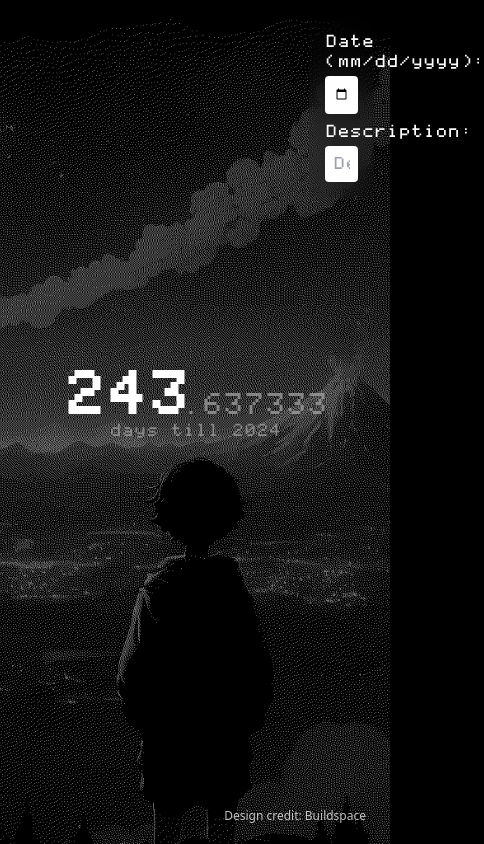
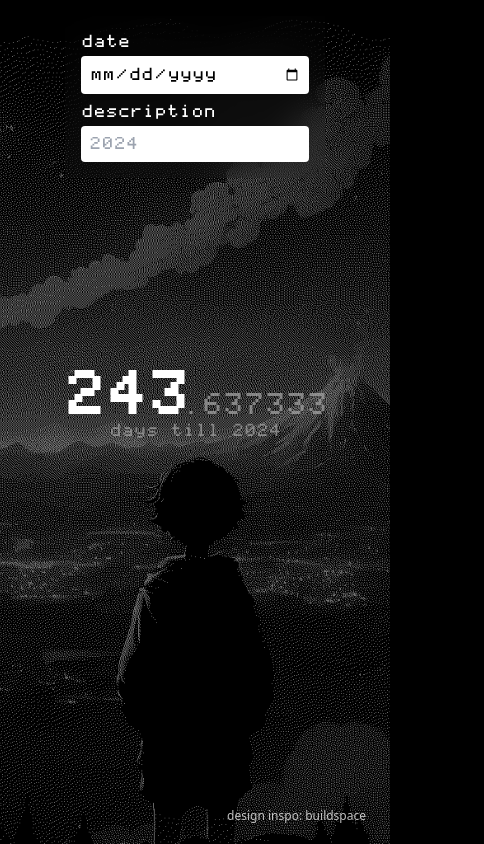
Before and after one commit to ishan0102/countdowns, a Next.js app: page / in a window 390 px wide. Shown: the whole page, 484 px wide, since content can reach past the window. Built offline with nearby package versions, Linux system fonts and the light colour scheme.

Commit message:
Make form mobile friendly

```diff
--- a/src/components/Countdown/index.js
+++ b/src/components/Countdown/index.js
@@ -37,6 +37,14 @@ export function Countdown() {
   }, [date]);
 
   const handleDateChange = (e) => {
+    const inputDate = new Date(e.target.value);
+    const year = inputDate.getFullYear();
+
+    // Check if year is more than 4 digits
+    if (year > 9999 || year < 0) {
+      return;
+    }
+
     setDate(e.target.value);
     localStorage.setItem('date', e.target.value);
   };
@@ -55,14 +63,14 @@ export function Countdown() {
 
   return (
     <div className="flex flex-col items-center justify-center h-screen bg-no-repeat bg-center bg-cover relative" style={{ backgroundImage: "url('/static/img/bg.png')" }}>
-      <div className=" w-1/6 p-4 absolute top-4 right-4 backdrop-filter backdrop-blur-lg">
+      <div className="w-2/3 md:w-1/6 p-4 absolute top-4 md:top-4 md:right-4 backdrop-filter backdrop-blur-lg">
         <label className="block text-white text-sm font-apple2mono">
-          Date (mm/dd/yyyy):
+          date
           <input type="date" value={date} onChange={handleDateChange} className="mt-1 w-full p-2 rounded text-black font-apple2mono" />
         </label>
         <label className="block text-white text-sm font-apple2mono mt-2">
-          Description:
-          <input type="text" placeholder="Description" value={desc} onChange={handleDescChange} className="mt-1 w-full p-2 rounded text-black font-apple2mono" />
+          description
+          <input type="text" placeholder={(new Date().getFullYear() + 1)} value={desc} onChange={handleDescChange} className="mt-1 w-full p-2 rounded text-black font-apple2mono" />
         </label>
       </div>
       <div className="text-center">
@@ -72,7 +80,7 @@ export function Countdown() {
         </div>
         <p className="text-sm md:text-2xl text-neutral-400 font-apple2mono mb-8 text-opacity-75">days till {desc || (new Date().getFullYear() + 1)}</p>
       </div>
-      <a href="https://buildspace.so/home" target="_blank" rel="noopener noreferrer" className="absolute bottom-4 right-4 opacity-75 text-white py-1 px-2 rounded text-xs">Design credit: Buildspace</a>
+      <a href="https://buildspace.so/home" target="_blank" rel="noopener noreferrer" className="absolute bottom-4 right-4 opacity-75 text-white py-1 px-2 rounded text-xs">design inspo: buildspace</a>
     </div>
   );
 }
```
